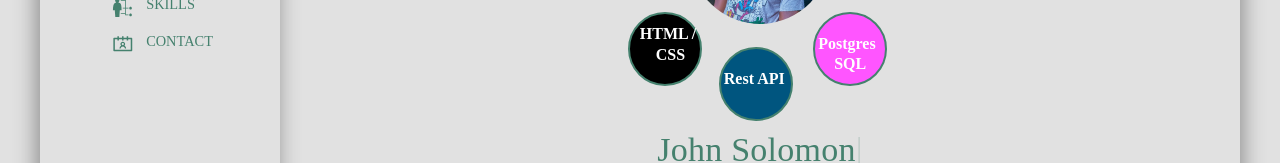
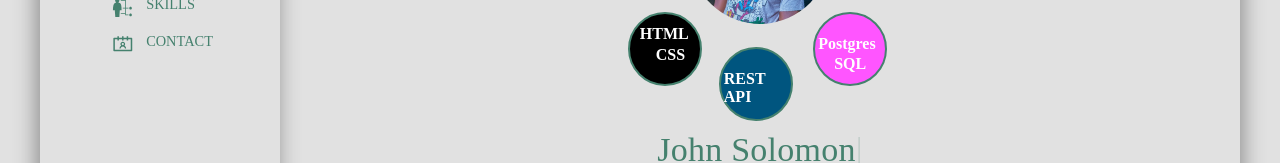
Before and after one commit to johndev247/Portfolio, a React (Create React App) app: page / in a window 1280 px wide. Shown: the part 278-441 px from the top of the page. Built offline with nearby package versions, Linux system fonts and the light colour scheme; a web font is replaced by a local one.

Commit message:
Update Home.jsx

```diff
--- a/src/Pages/Home/Home.jsx
+++ b/src/Pages/Home/Home.jsx
@@ -53,14 +53,14 @@ const Home = () => {
                   <SpanThree>Git</SpanThree>
                 </CircleThree>
                 <CircleFour>
-                  <SpanFour>Rest API</SpanFour>
+                  <SpanFour>REST API</SpanFour>
                 </CircleFour>
                 <CircleFive>
                   <SpanFive>Graphql</SpanFive>
                 </CircleFive>
                 <CircleSix>
                   <SpanSix>
-                    HTML /<Break> CSS </Break>
+                    HTML<Break> CSS </Break>
                   </SpanSix>
                 </CircleSix>
                 <CircleSeven>
@@ -70,7 +70,7 @@ const Home = () => {
                 </CircleSeven>
                 <CircleEight>
                   <SpanEight>
-                    React Js/ <Break> Redux </Break>
+                    React<Break> Redux </Break>
                   </SpanEight>
                 </CircleEight>
                 <IllusPic src={Img} />
```
